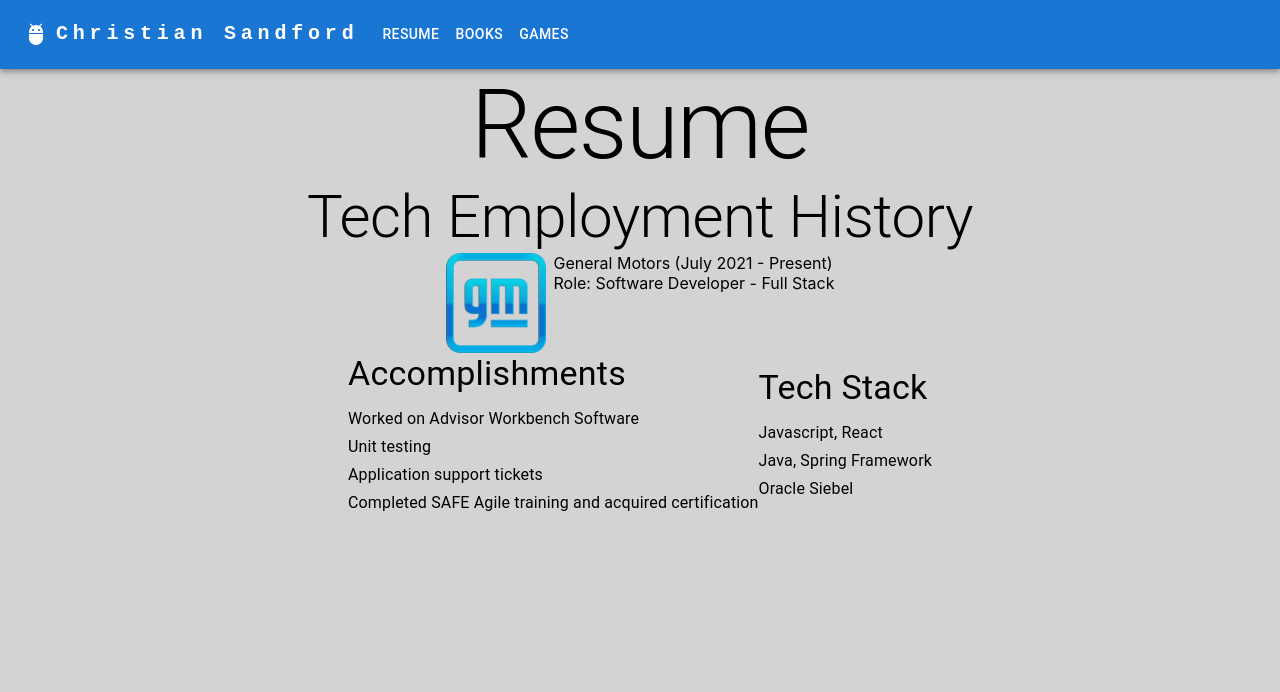
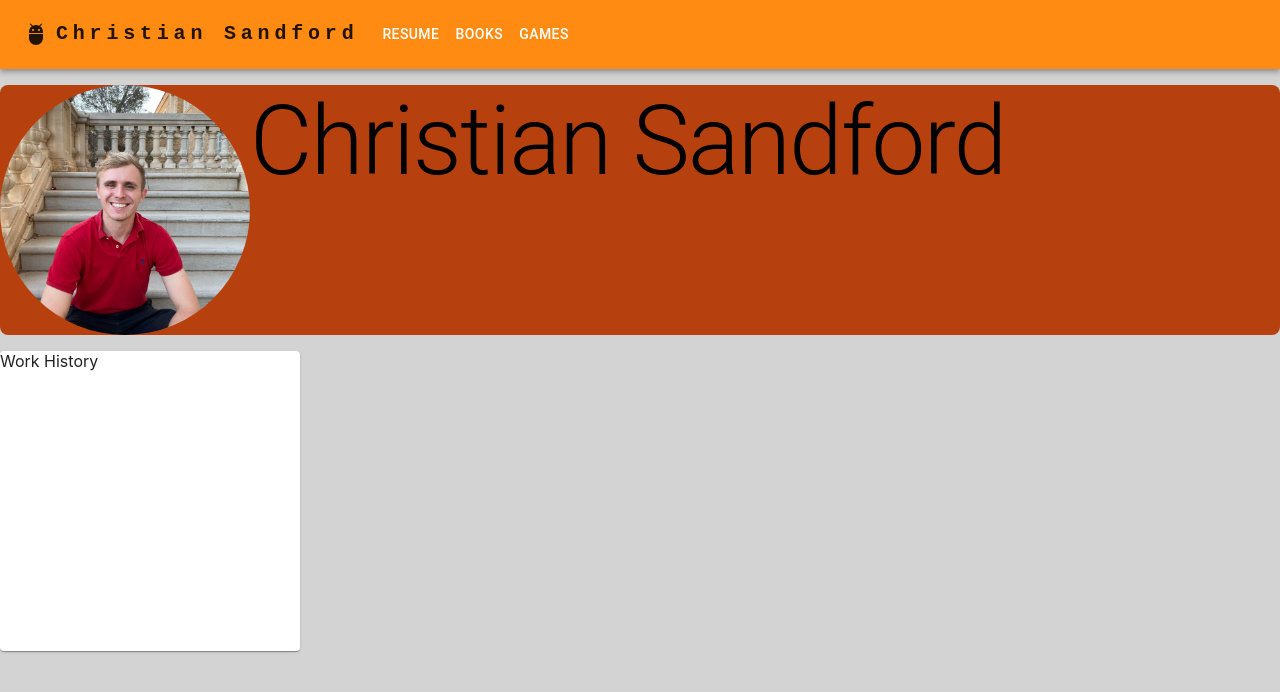
Before and after one commit to christiansandford/christiansandford.github.io, a React (Create React App) app: page / in a window 1280 px wide. Shown: the top 692 px of the page. Built offline with nearby package versions, Linux system fonts and the light colour scheme.

Commit message:
resume rebuild checkpoint

```diff
--- a/src/App.js
+++ b/src/App.js
@@ -10,7 +10,7 @@ function App() {
   const [activePage, setActivePage] = useState('Resume'); // keep track of the active page for conditional rendering
 
   return (
-    <Box>
+    <Box height="100%">
       <ResponsiveAppBar setActivePage={setActivePage} />
       {activePage == 'Resume' && <ResumePage />}
       {activePage == 'Games' && <GamesPage />}
--- a/src/components/BooksPage.js
+++ b/src/components/BooksPage.js
@@ -20,6 +20,7 @@ function BooksPage() {
       <Grid item>
         <Card
           sx={{
+            backgroundColor: "#cf4dce",
             borderRadius: 6,
             height: 500,
             maxWidth: 500,
--- a/src/components/ResponsiveAppBar.js
+++ b/src/components/ResponsiveAppBar.js
@@ -1,12 +1,21 @@
 import * as React from "react";
 import { AppBar, Box, Button, MenuItem } from "@mui/material";
+import { createTheme } from '@mui/material/styles';
+import { blue, orange } from '@mui/material/colors';
 import Toolbar from "@mui/material/Toolbar";
-import IconButton from "@mui/material/IconButton";
 import Typography from "@mui/material/Typography";
 import Container from "@mui/material/Container";
 import AdbIcon from "@mui/icons-material/Adb";
 
 const pages = ["Resume", "Books", "Games"];
+
+const theme = createTheme({
+  palette: {
+    primary: {
+      main: '#ff8b13', // burnt orange
+    }
+  },
+})
 
 function ResponsiveAppBar({ setActivePage }) {
   const [anchorElNav, setAnchorElNav] = React.useState(null);
@@ -17,7 +26,7 @@ function ResponsiveAppBar({ setActivePage }) {
   };
 
   return (
-    <AppBar position="static">
+    <AppBar position="static" color='primary' theme={theme}>
       <Container maxWidth="xl">
         <Toolbar disableGutters>
           <AdbIcon sx={{ display: { xs: "none", md: "flex" }, mr: 1 }} />
--- a/src/components/ResumePage.js
+++ b/src/components/ResumePage.js
@@ -1,14 +1,10 @@
 import React from "react";
-import { Box, Card, List, ListItemText, Typography } from "@mui/material";
+import { Avatar, Box, Card, List, ListItemText, Typography } from "@mui/material";
 import GMLogo from "../img/general-motors-logo.png"
+import ChristianPic from "../img/christian_pic.jpg"
 
-/**
- * Resume Page Component
- * @returns null
- */
-function ResumePage() {
-  return (
-    <Box display="flex" flexDirection="column" backgroundColor="default">
+// storage for the old resume page - delete later
+const oldPage = (    <Box display="flex" flexDirection="column" backgroundColor="default">
 <Box display="flex" justifyContent="center">
   <Typography variant="h1">Resume</Typography>
 </Box>
@@ -41,8 +37,44 @@ function ResumePage() {
     </List>
   </Box>
 </Box>
+</Box>)
+
+/**
+ * Resume Page Component
+ * @returns null
+ */
+function ResumePage() {
+  return (
+    <>
+      <Box
+        aria-label="resume-page-header"
+        display="flex"
+        width="100%"
+        sx={{
+          backgroundColor: '#b7410e',
+          height:250,
+          borderRadius: 2,
+          marginTop: 2,
+        }}
+      >
+        <Avatar
+          alt="Christian Sandford"
+          src={ChristianPic}
+          sx={{
+            width: 250,
+            height: 250,
+          }}
+        >
+        </Avatar>
+        <Typography variant="h1">
+          Christian Sandford
+        </Typography>
       </Box>
-  );
+      <Card sx={{ width: 300, height: 300, marginTop: 2}}>
+        Work History
+      </Card>
+    </>
+  )
 }
 
 export default ResumePage;
```
Also changed, not shown: src/img/christian_pic.jpg (added). Lines whose indentation alone changed are shown as unchanged.
